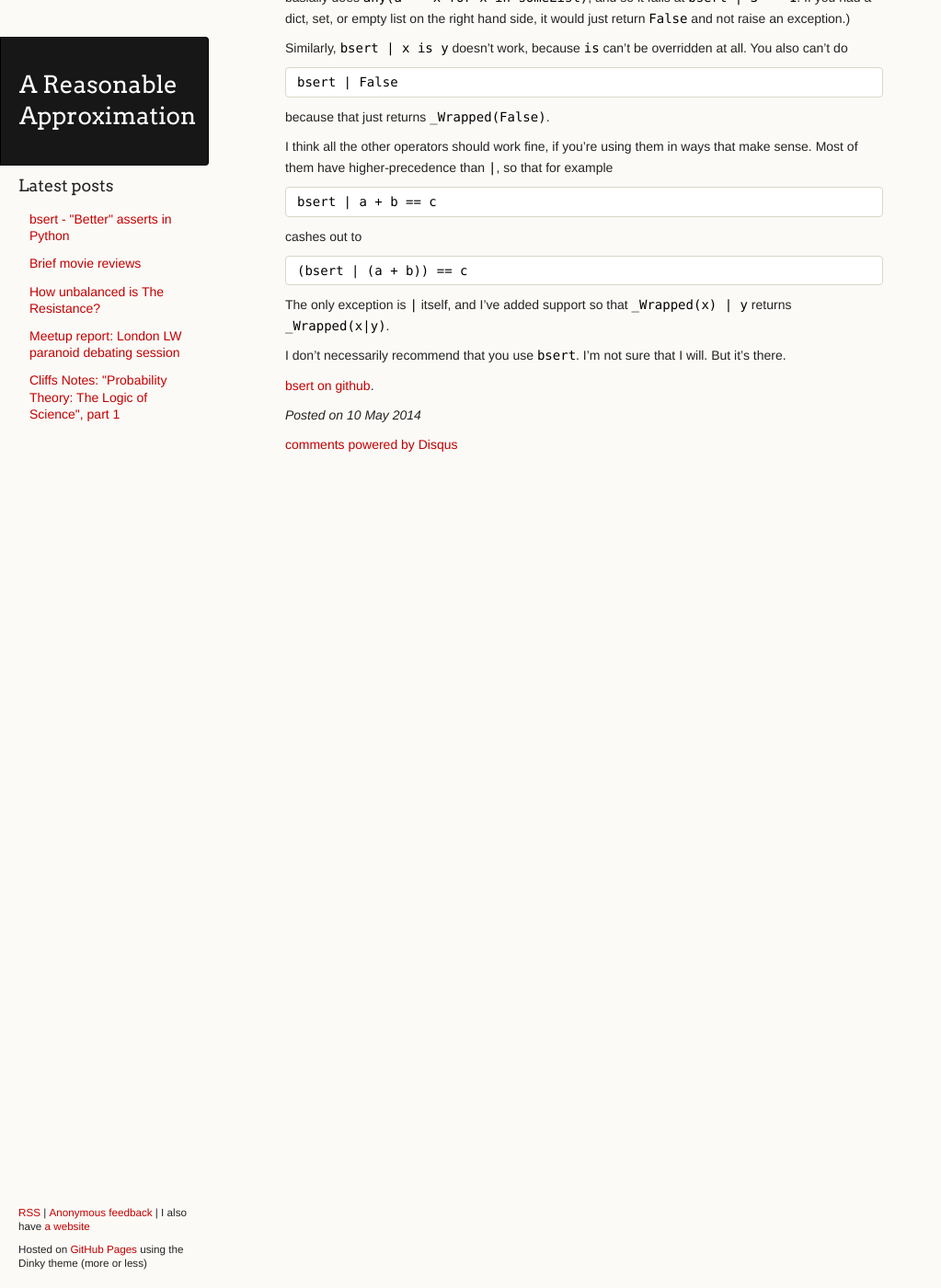
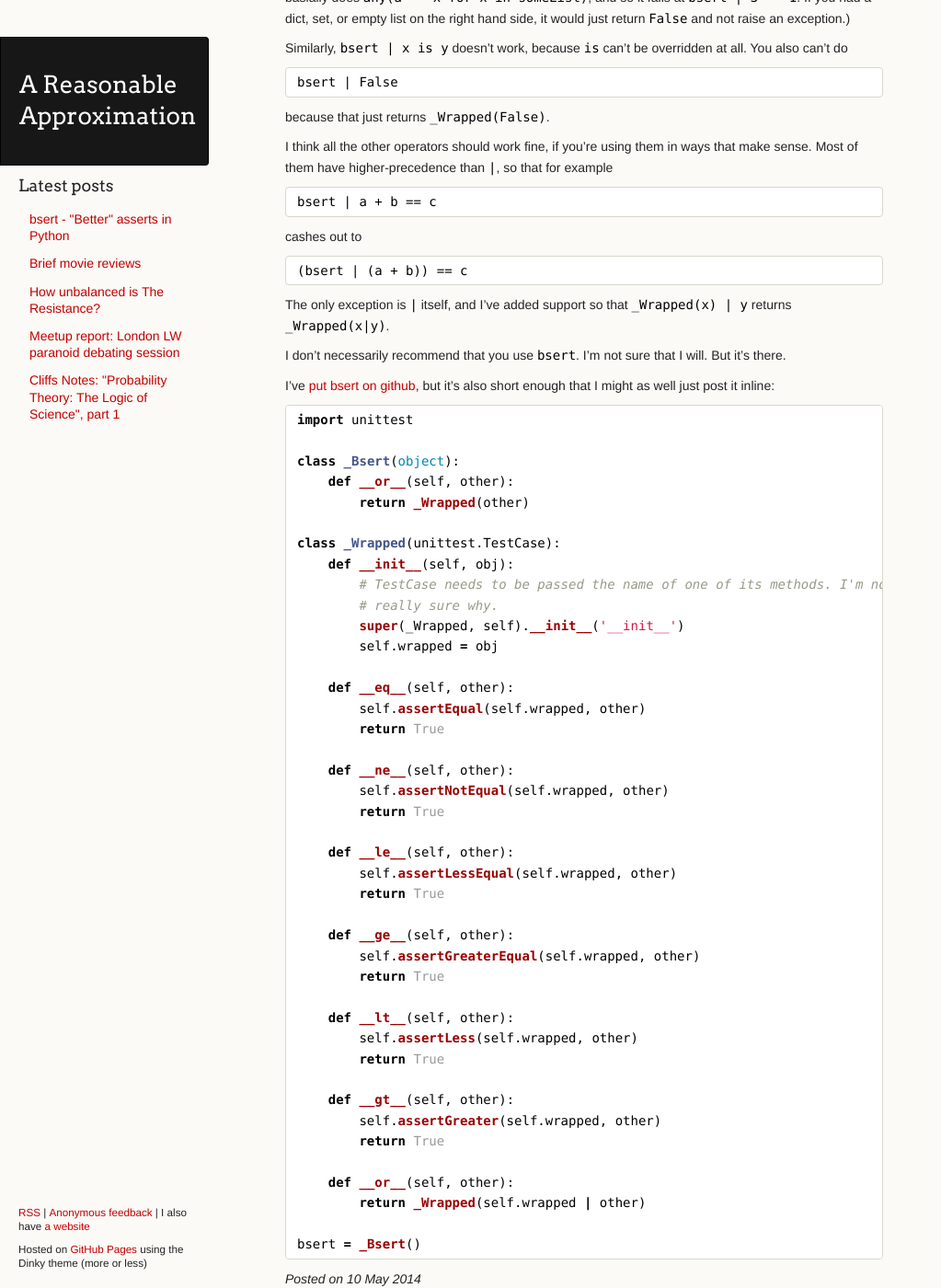
Before and after one commit to ChickenProp/chickenprop.github.com, a Jekyll site: the page built from _posts/2014-05-10-bsert-better-asserts-in-python.md, in a window 1280 px wide and 1400 px high, scrolled down 2909 px. Shown: the whole window at 92% size, without its empty margins (0-1023 px from the left). Built offline with Jekyll 4.4.1, drawn with Linux system fonts in a browser that asks for light colours; nearby versions of some CDN libraries; Markdown is read by kramdown in place of the engine named in the settings; comment, search, counter and statistics services are not loaded.

Commit message:
Include bsert inline.

````diff
--- a/_posts/2014-05-10-bsert-better-asserts-in-python.md
+++ b/_posts/2014-05-10-bsert-better-asserts-in-python.md
@@ -146,4 +146,48 @@ The only exception is `|` itself, and I've added support so that `_Wrapped(x) |
 
 I don't necessarily recommend that you use `bsert`. I'm not sure that I will. But it's there.
 
-[bsert on github](https://github.com/ChickenProp/bsert).
+I've [put bsert on github](https://github.com/ChickenProp/bsert), but it's also short enough that I might as well just post it inline:
+
+```python
+import unittest
+
+class _Bsert(object):
+    def __or__(self, other):
+        return _Wrapped(other)
+
+class _Wrapped(unittest.TestCase):
+    def __init__(self, obj):
+        # TestCase needs to be passed the name of one of its methods. I'm not
+        # really sure why.
+        super(_Wrapped, self).__init__('__init__')
+        self.wrapped = obj
+
+    def __eq__(self, other):
+        self.assertEqual(self.wrapped, other)
+        return True
+
+    def __ne__(self, other):
+        self.assertNotEqual(self.wrapped, other)
+        return True
+
+    def __le__(self, other):
+        self.assertLessEqual(self.wrapped, other)
+        return True
+
+    def __ge__(self, other):
+        self.assertGreaterEqual(self.wrapped, other)
+        return True
+
+    def __lt__(self, other):
+        self.assertLess(self.wrapped, other)
+        return True
+
+    def __gt__(self, other):
+        self.assertGreater(self.wrapped, other)
+        return True
+
+    def __or__(self, other):
+        return _Wrapped(self.wrapped | other)
+
+bsert = _Bsert()
+```
````
